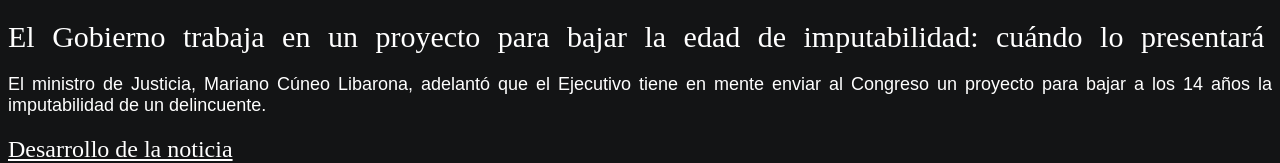
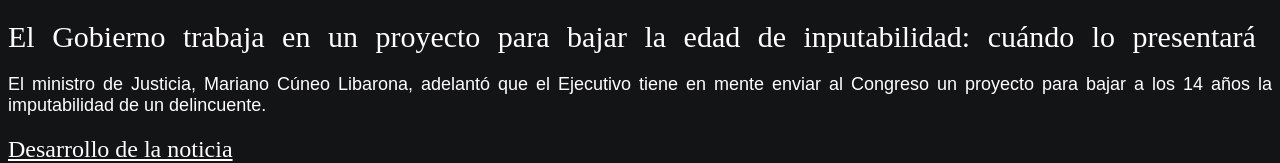
Before and after one commit to sebamiranda28/Simulacion-noticia, a plain HTML site: page Index.html in a window 1280 px wide. Shown: the top 163 px of the page. Drawn offline with Linux system fonts and the light colour scheme.

Commit message:
Corrección

```diff
--- a/Index.html
+++ b/Index.html
@@ -9,7 +9,7 @@
   <body>
     <header>
       <h1 class="Título_principal">
-        El Gobierno trabaja en un proyecto para bajar la edad de imputabilidad:
+        El Gobierno trabaja en un proyecto para bajar la edad de inputabilidad:
         cuándo lo presentará
       </h1>
       <p class="Introducción_noticia">
```
